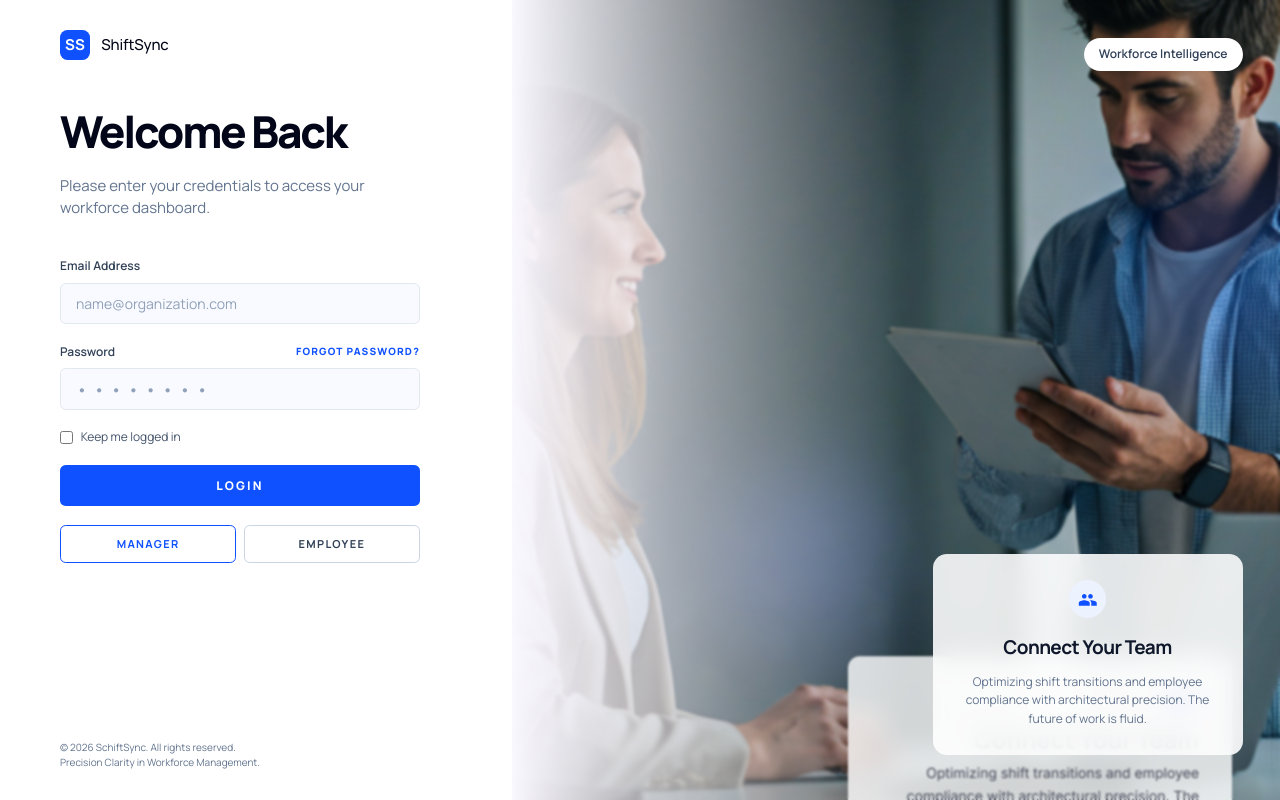
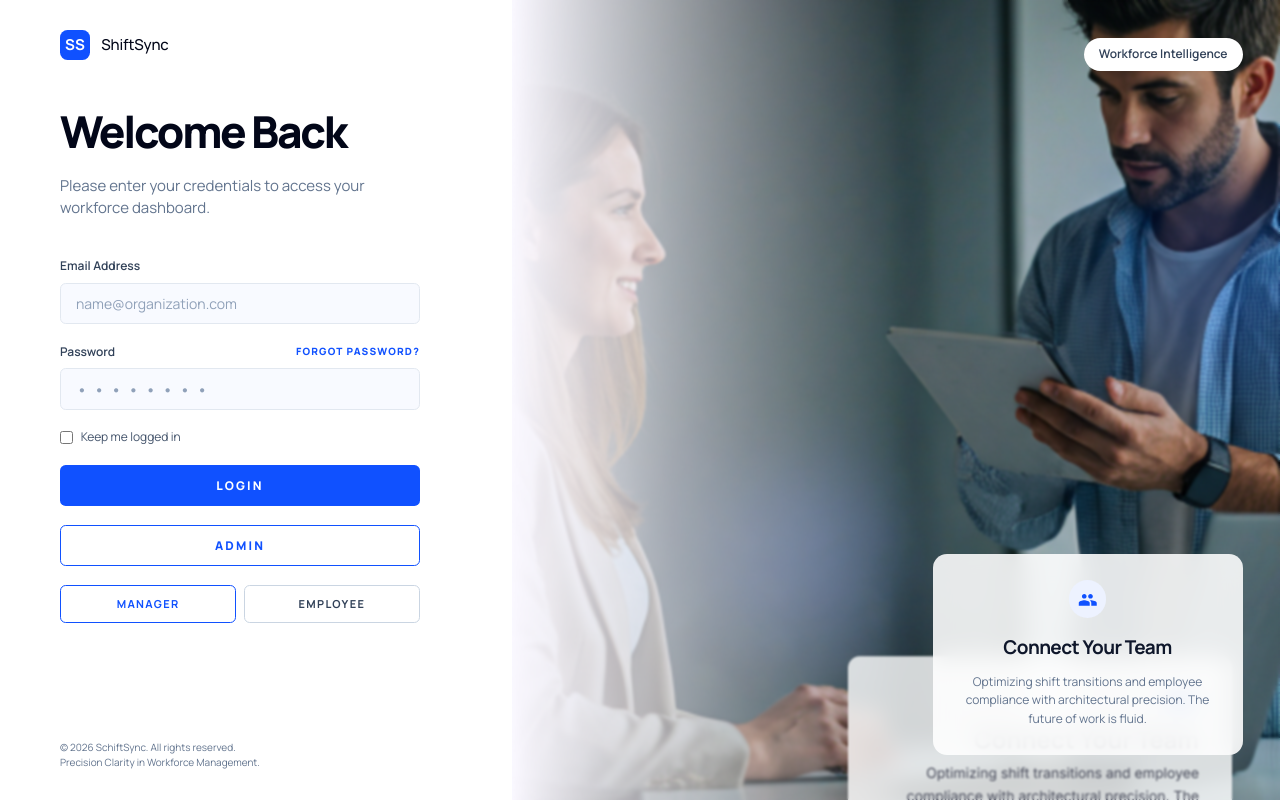
Before and after one commit to sergekamanzi/ShiftSync, a React (Vite) app: page /login in a window 1280 px wide. Built offline with nearby package versions, Linux system fonts and the light colour scheme.

Commit message:
Update login.jsx

```diff
--- a/src/components/login.jsx
+++ b/src/components/login.jsx
@@ -72,6 +72,13 @@ export default function Login() {
                 Login
               </Link>
 
+              <Link
+                to="/admin-overview"
+                className="flex h-11 w-full items-center justify-center rounded-md border border-[#1051ff] bg-white text-[12px] font-extrabold uppercase tracking-[0.18em] text-[#1051ff] transition duration-200 hover:-translate-y-0.5 hover:bg-[#edf2ff]"
+              >
+                Admin
+              </Link>
+
               <div className="grid grid-cols-1 gap-2 sm:grid-cols-2">
                 <Link
                   to="/dashboard"
```
